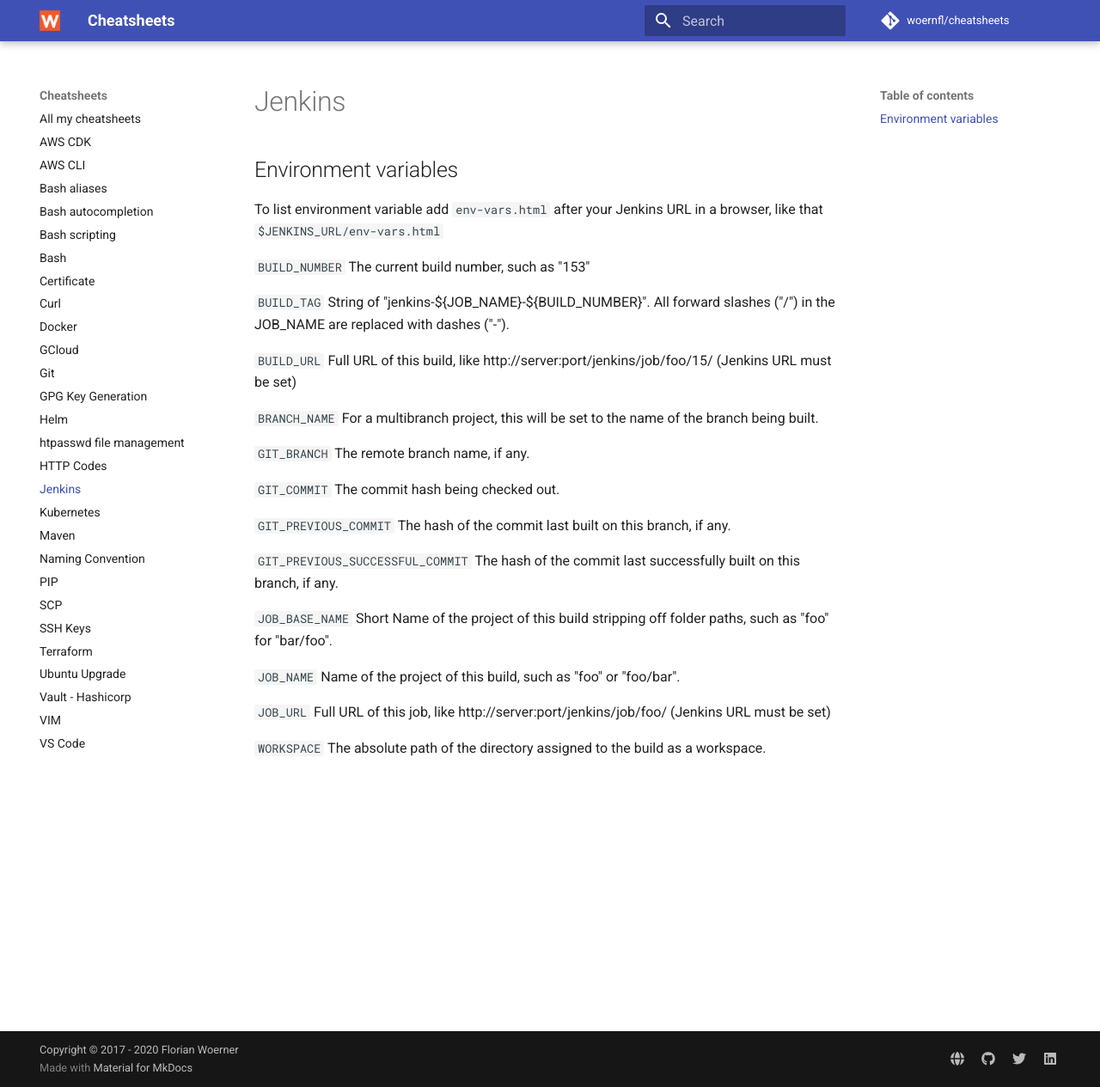
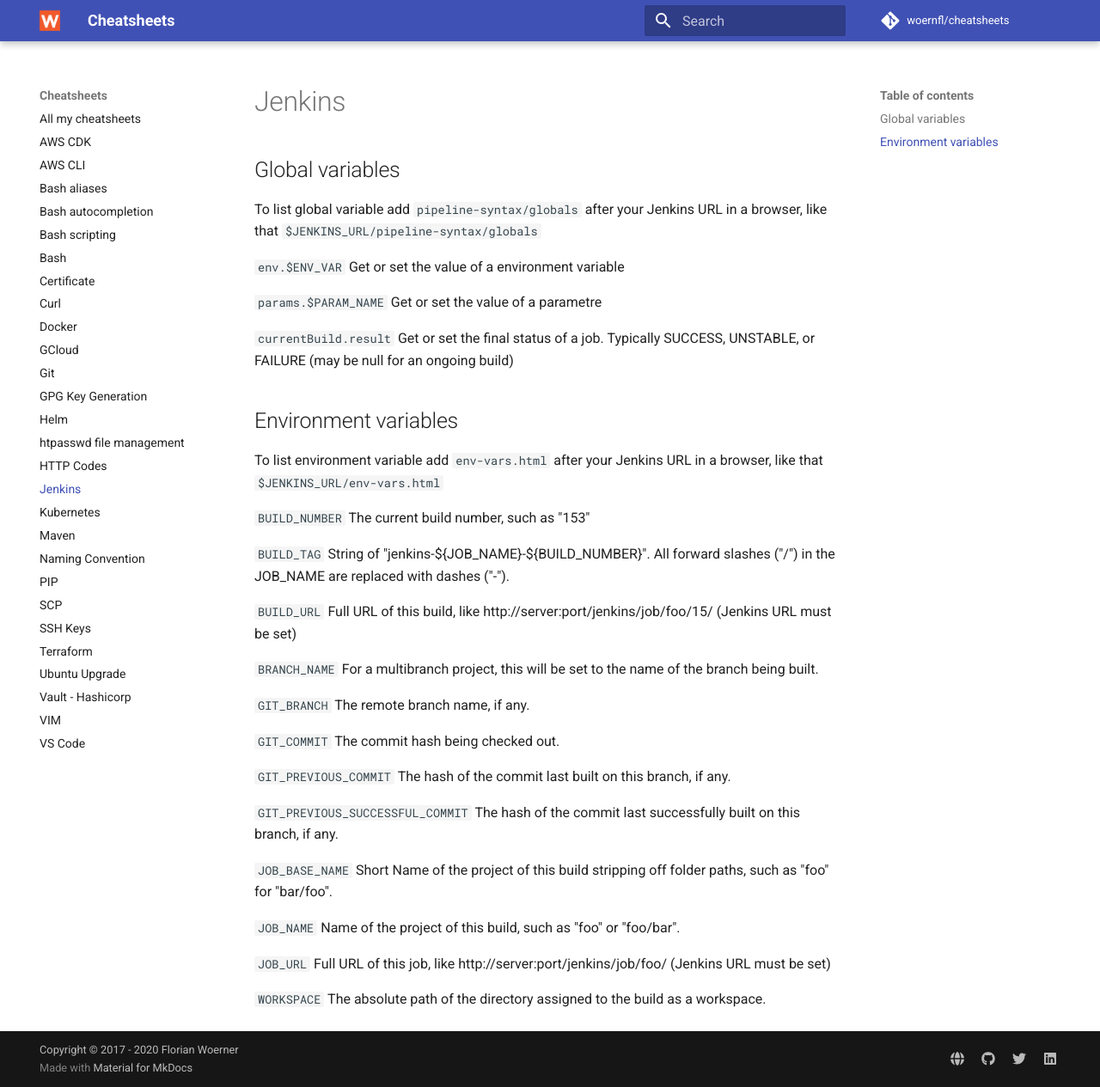
Before and after one commit to woernfl/cheatsheets, an MkDocs documentation site: the page built from docs/jenkins.md, in a window 1280 px wide and 1265 px high. Shown: the whole window at 86% size. Built offline with MkDocs 1.6.1 and Material for MkDocs 9.7.7, drawn with Linux system fonts in a browser that asks for light colours; comment, search, counter and statistics services are not loaded.

Commit message:
Update jenkins.md

```diff
--- a/docs/jenkins.md
+++ b/docs/jenkins.md
@@ -1,5 +1,14 @@
 # Jenkins
 
+## Global variables
+
+To list global variable add `pipeline-syntax/globals` after your Jenkins URL in a browser, like that `$JENKINS_URL/pipeline-syntax/globals`
+
+`env.$ENV_VAR` Get or set the value of a environment variable
+
+`params.$PARAM_NAME` Get or set the value of a parametre
+
+`currentBuild.result` Get or set the final status of a job. Typically SUCCESS, UNSTABLE, or FAILURE (may be null for an ongoing build)
 
 ## Environment variables
 
```
